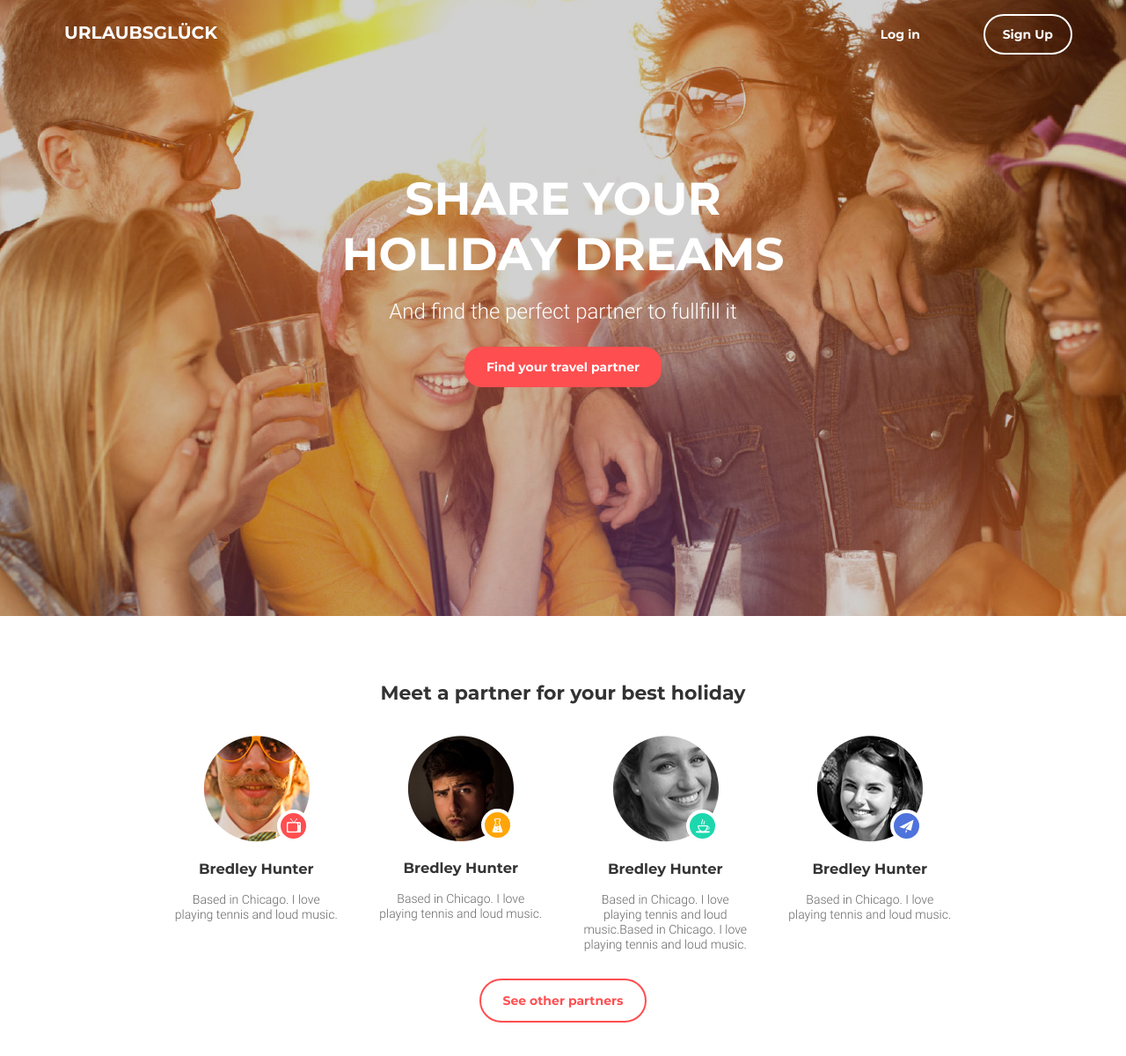
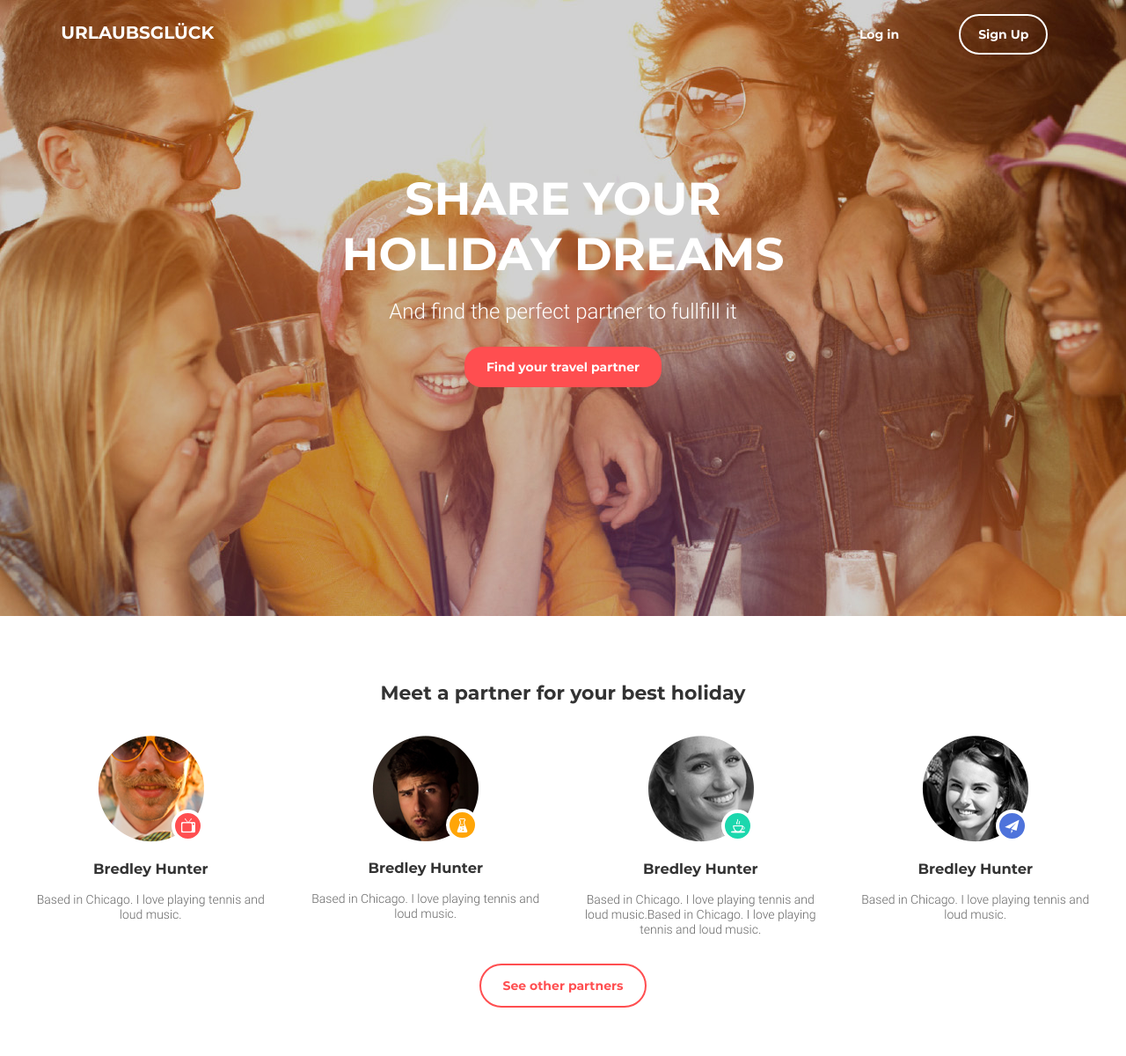
Before and after one commit to idea-studio2015/goit-fe-course, a plain HTML site: page module-09/index.html in a window 1280 px wide. Shown: the whole page at 88% size. Drawn offline with Linux system fonts and the light colour scheme.

Commit message:
fix bags

```diff
--- a/module-09/index.html
+++ b/module-09/index.html
@@ -12,10 +12,7 @@
 <body>
   <header>
     <div class="container-fluid">
-      <div class="row">
-        <div class="col-12">
-          <div class="row justify-content-sm-center justify-content-md-between">
-            <nav class="main-nav">
+        <div class="row main-nav justify-content-sm-center justify-content-md-between">
           <div class="col-12 col-sm-4 col-md-4 col-lg-3">
             <a href="#" class="logo">
               <h1>
@@ -29,7 +26,6 @@
                 <div class="col-6 col-sm-8"><a href="#" class="signup">Sign Up</a></div>
               </div>
             </div>
-            </nav>
           </div>
           <div class="row justify-content-center">
             <div class="col-12 col-sm-7 col-md-9">
@@ -37,8 +33,6 @@
                 <div class="top-image-content">
                   <p class="top-image-text">Share your holiday dreams <span class="top-image-subtext">And find the perfect partner to fullfill it</span></p>
                   <button class="find">Find your travel partner</button>
-                </div>
-              </div>
                 </div>
               </div>
             </div>
@@ -54,9 +48,7 @@
           </h2>
         </div>
       </div>
-      <div class="row justify-content-center">
-        <div class="col-12 col-md-9">
-          <div class="row no-gutters">
+          <div class="row no-gutters justify-content-center">
             <div class="partners-item col-12 col-md-6 col-lg-3">
               <div class="icon-tv">
                 <img src="img/partners/partner-1.png" alt="partner-1">
@@ -86,8 +78,6 @@
               <p class="partners-text">Based in Chicago. I love playing tennis and loud music.</p>
             </div>
           </div>
-        </div>
-      </div>
       <div class="row justify-content-center">
         <div class="col-12">
           <button class="more-partners">See other partners</button>
```
Lines whose indentation alone changed are shown as unchanged.
